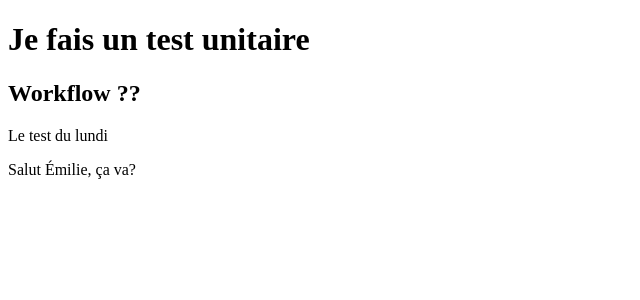
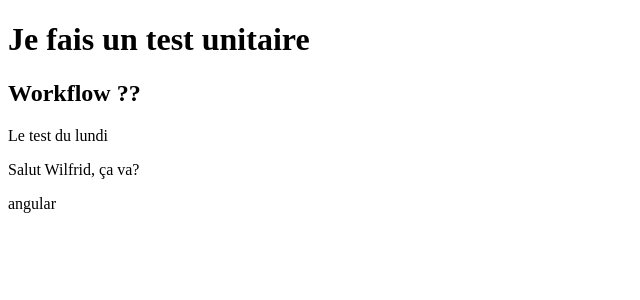
Before and after one commit to AdminTiaki/interfaceAdmin, an Angular app: page / in a window 1280 px wide. Shown: the top 300 px of the page, without its empty margins (0-640 px from the left). Built offline with nearby package versions, Linux system fonts and the light colour scheme.

Commit message:
fix pour Wilfrid

```diff
--- a/src/app/app.component.html
+++ b/src/app/app.component.html
@@ -1,6 +1,5 @@
-
 <router-outlet></router-outlet>
 <h1>Je fais un test unitaire</h1>
 <h2>Workflow ??</h2>
 <p>Le test du lundi</p>
-<p>Salut Émilie, ça va?</p>
+<p>Salut Wilfrid, ça va?</p>angular
```
